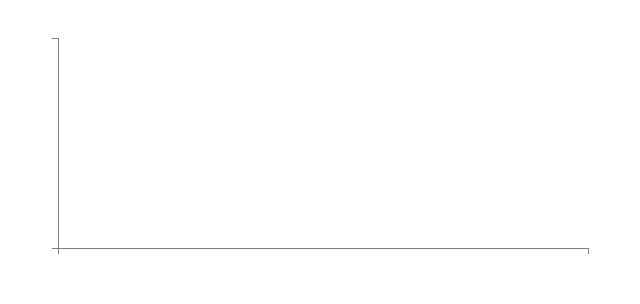
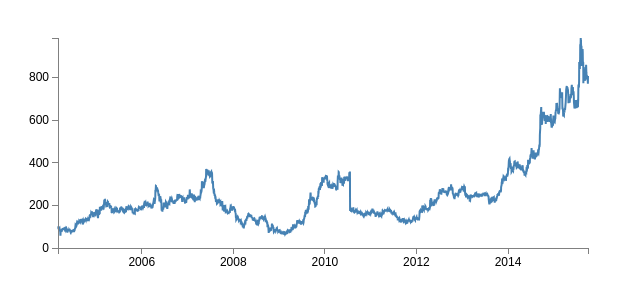
Before and after one commit to ahsanbagwan/CompanyStock, a plain HTML site: page index.html in a window 1280 px wide. Shown: the whole page, without its empty margins (0-640 px from the left). Drawn offline with Linux system fonts and the light colour scheme.

Commit message:
Rectify CSV file name

```diff
--- a/index.html
+++ b/index.html
@@ -57,7 +57,7 @@
         	.attr("transform",
               "translate(" + margin.left + "," + margin.top + ")");
 		// Get the data
-		d3.csv("data.csv", function(error, data) {
+		d3.csv("NSE-ZENSARTECH.csv", function(error, data) {
     		console.log("data " + data);
     		data.forEach(function(d) {
         	d.date = parseDate(d.date);
--- a/js/app.js
+++ b/js/app.js
@@ -7,6 +7,4 @@ $(document).ready(function(){
            console.log(data.dataset.data);
      	}
     });
-
-
 });
```
